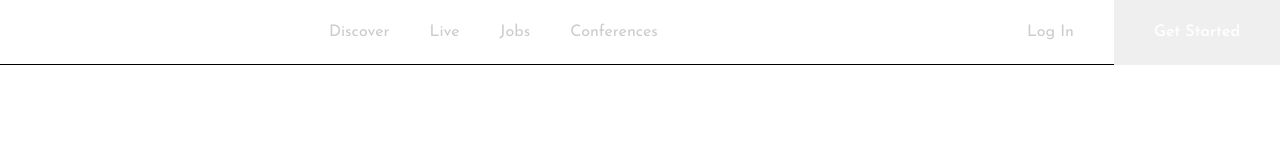
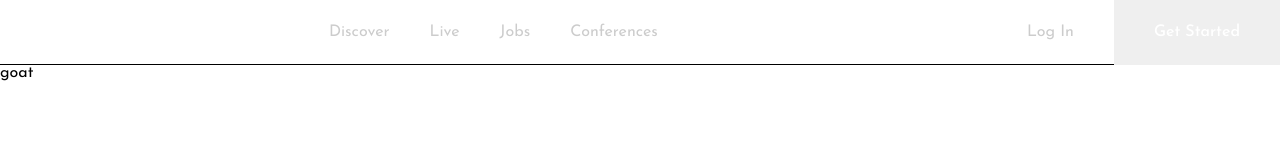
Before and after one commit to spython001/react-click-filter-transitions, a React (Vite) app: page / in a window 1280 px wide. Shown: the top 160 px of the page. Built offline with nearby package versions, Linux system fonts and the light colour scheme; a web font is replaced by a local one.

Commit message:
created content page

```diff
--- a/src/App.jsx
+++ b/src/App.jsx
@@ -1,5 +1,6 @@
 import './App.scss'
 import Topbar from './components/topbar/Topbar'
+import Contents from './pages/contents/Contents'
 
 function App() {
 
@@ -8,7 +9,7 @@ function App() {
       <Topbar/>
 
       <div className="container">
-
+        <Contents/>
       </div>
     </div>
   )
--- /dev/null
+++ b/src/pages/contents/Contents.jsx
@@ -0,0 +1,11 @@
+import './contents.scss'
+
+export default function Contents() {
+  return (
+    <div className='contents'>
+        <div className="wrapper">
+            <div className="top">goat</div>
+        </div>
+    </div>
+  )
+}
--- /dev/null
+++ b/src/pages/contents/contents.scss
@@ -0,0 +1,4 @@
+.contents{
+    display: flex;
+    flex: 1;
+}
```
